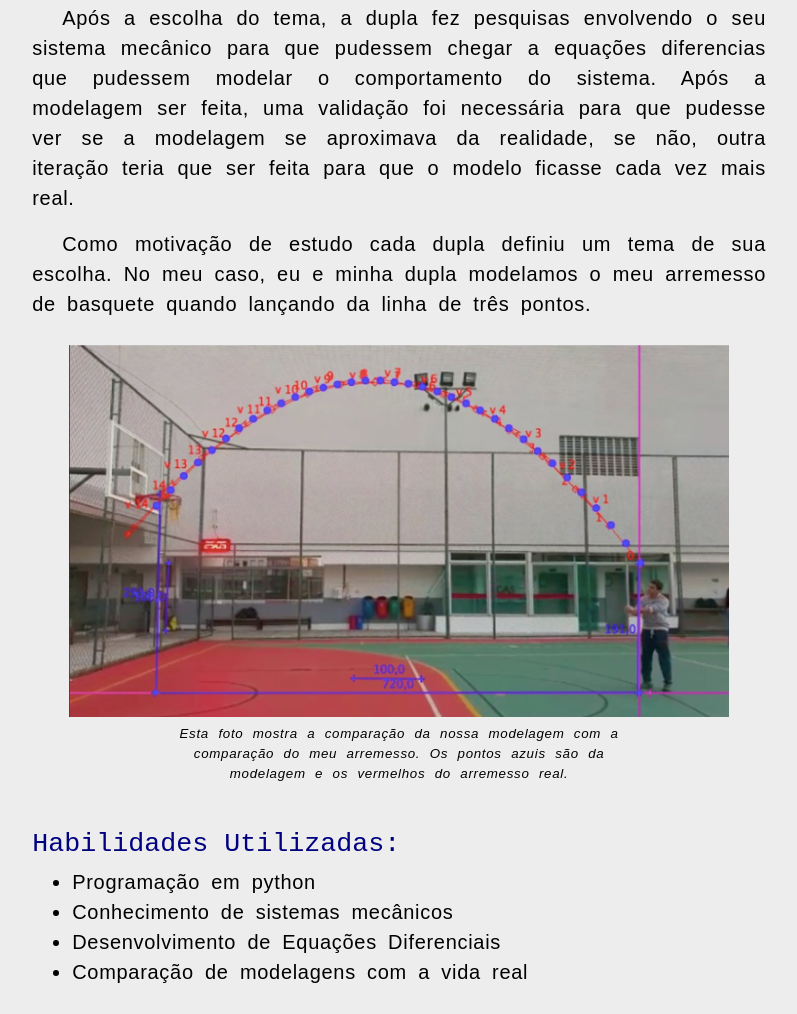
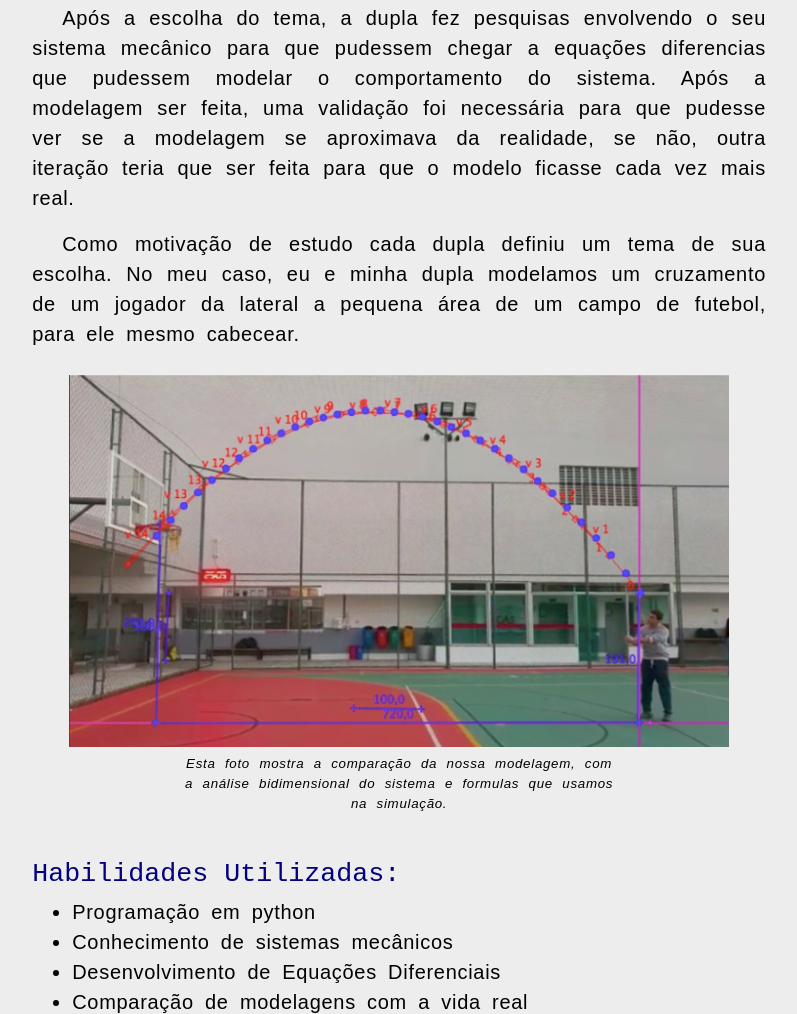
Before and after one commit to gabiuas/co.desarme, a plain HTML site: page co.desarme-vitor/Site-co.desarme/modsim3.html in a window 1280 px wide. Shown: the part 498-1512 px from the top of the page, without its empty margins (294-1091 px from the left). Drawn offline with Linux system fonts and the light colour scheme.

Commit message:
Update modsim3.html

```diff
--- a/co.desarme-vitor/Site-co.desarme/modsim3.html
+++ b/co.desarme-vitor/Site-co.desarme/modsim3.html
@@ -199,13 +199,13 @@
 
 							<p><span class="prgf">Após</span> a escolha do tema, a dupla fez pesquisas envolvendo o seu sistema mecânico para que pudessem chegar a equações diferencias que pudessem modelar o comportamento do sistema. Após a modelagem ser feita, uma validação foi necessária para que pudesse ver se a modelagem se aproximava da realidade, se não, outra iteração teria que ser feita para que o modelo ficasse cada vez mais real.</p>
 
-							<p><span class="prgf">Como</span> motivação de estudo cada dupla definiu um tema de sua escolha. No meu caso, eu e minha dupla modelamos o meu arremesso de basquete quando lançando da linha de três pontos.</p>
+							<p><span class="prgf">Como</span> motivação de estudo cada dupla definiu um tema de sua escolha. No meu caso, eu e minha dupla modelamos um cruzamento de um jogador da lateral a pequena área de um campo de futebol, para ele mesmo cabecear.</p>
 
 							<div class="footo">
 
 								<img src="img/basquete.png" width="90%" class="cima centralizarft" />
 
-								<p class="direita">Esta foto mostra a comparação da nossa modelagem com a comparação do meu arremesso. Os pontos azuis são da modelagem e os vermelhos do arremesso real.</p>
+								<p class="direita">Esta foto mostra a comparação da nossa modelagem, com a análise bidimensional do sistema e formulas que usamos na simulação.</p>
 
 							</div>
 
```
